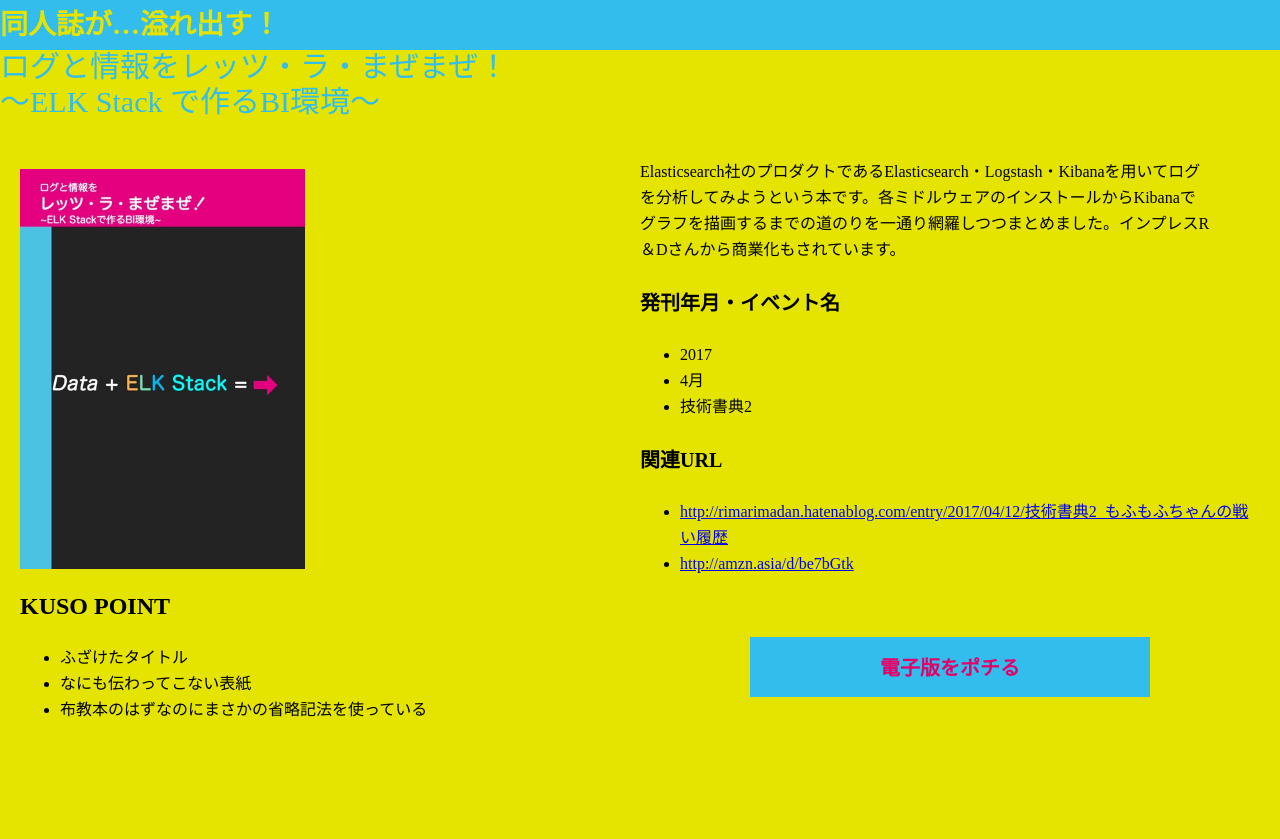
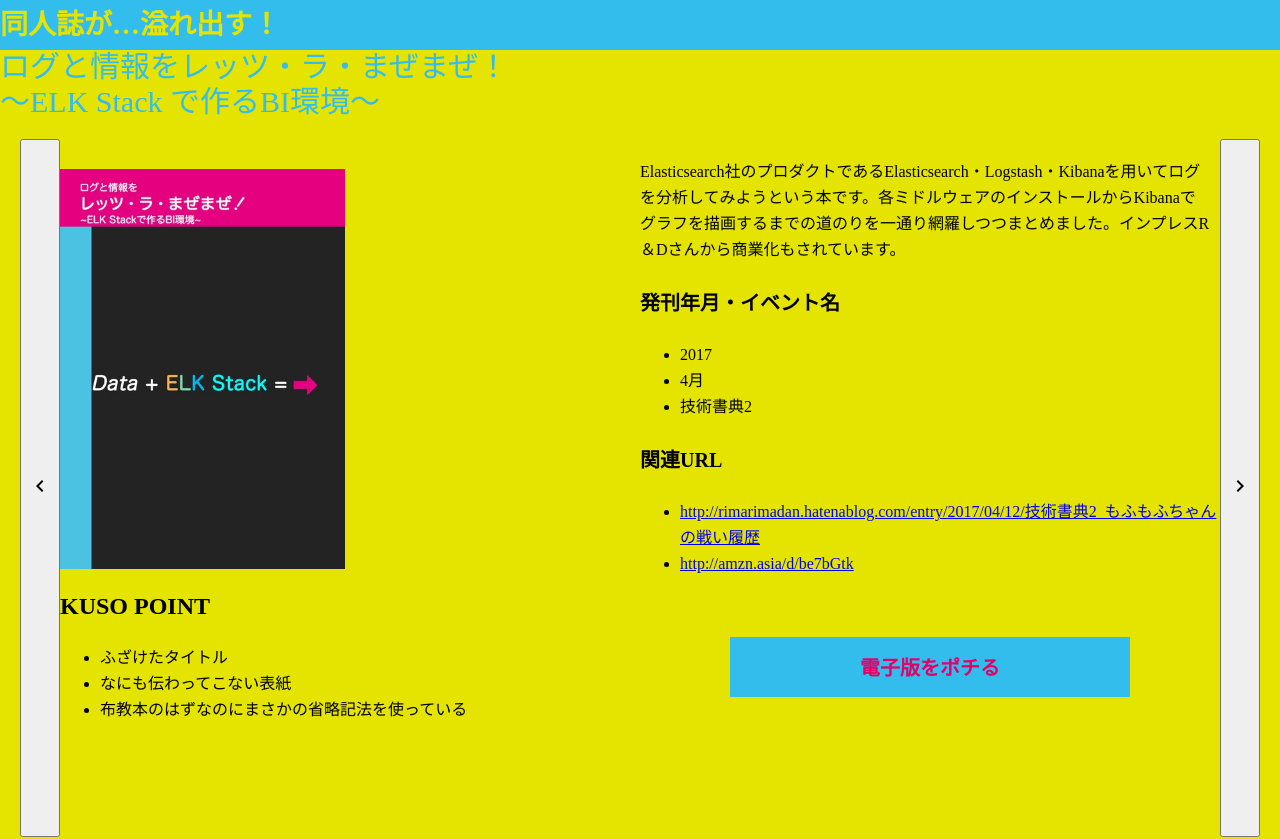
Before and after one commit to MofuMofu2/portfolio-vue, a Vue app: page / in a window 1280 px wide. Shown: the top 839 px of the page. Built offline with nearby package versions, Linux system fonts and the light colour scheme.

Commit message:
[add] #25 前後に進むためのボタンを追加
コンポーネントごとカルーセルさせることはすぐできそうになかったため

```diff
--- a/src/App.vue
+++ b/src/App.vue
@@ -5,6 +5,9 @@
       <book-title></book-title>
     </div>
     <div class="main">
+      <button class="back_button" type="button">
+        <img v-bind:src="left_arrow" alt="back">
+      </button>
       <div class="left-contents">
         <book-image></book-image>
         <description-list></description-list>
@@ -14,6 +17,9 @@
         <book-info></book-info>
         <booth-button></booth-button>
       </div>
+      <button class="next_button">
+        <img v-bind:src="right_arrow" alt="next">
+      </button>
     </div>
     <page-footer></page-footer>
   </div>
@@ -41,6 +47,12 @@ export default {
     'booth-button': boothButton,
     'description-list': descriptionList,
     'page-footer': pageFooter
+  },
+  data() {
+    return {
+      left_arrow: require("./assets/arrow/baseline-keyboard_arrow_left-24px.svg"),
+      right_arrow: require("./assets/arrow/baseline-keyboard_arrow_right-24px.svg"),
+    }
   }
 }
 </script>
```
Also changed, not shown: src/assets/arrow/baseline-keyboard_arrow_left-24px.svg (added), src/assets/arrow/baseline-keyboard_arrow_right-24px.svg (added).
